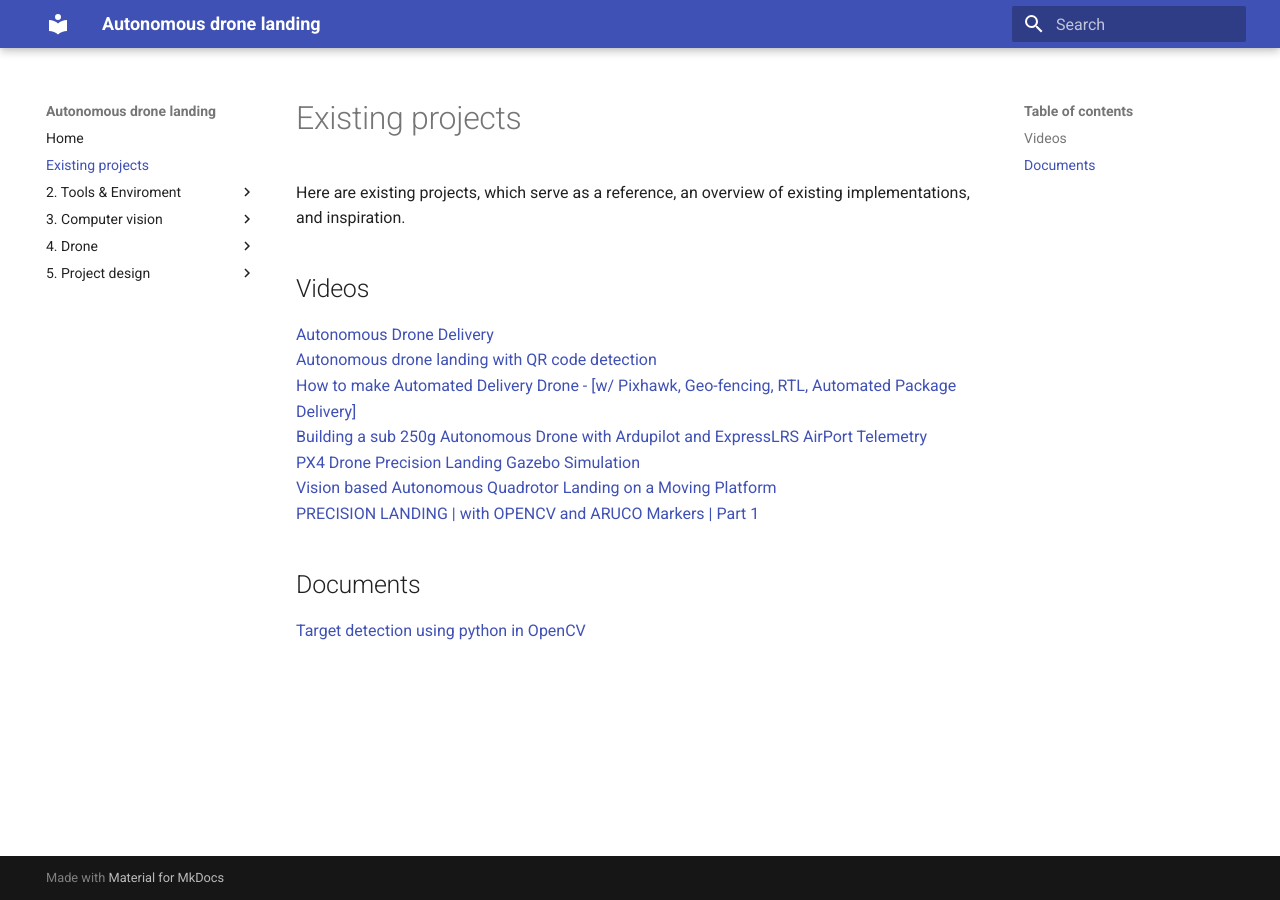
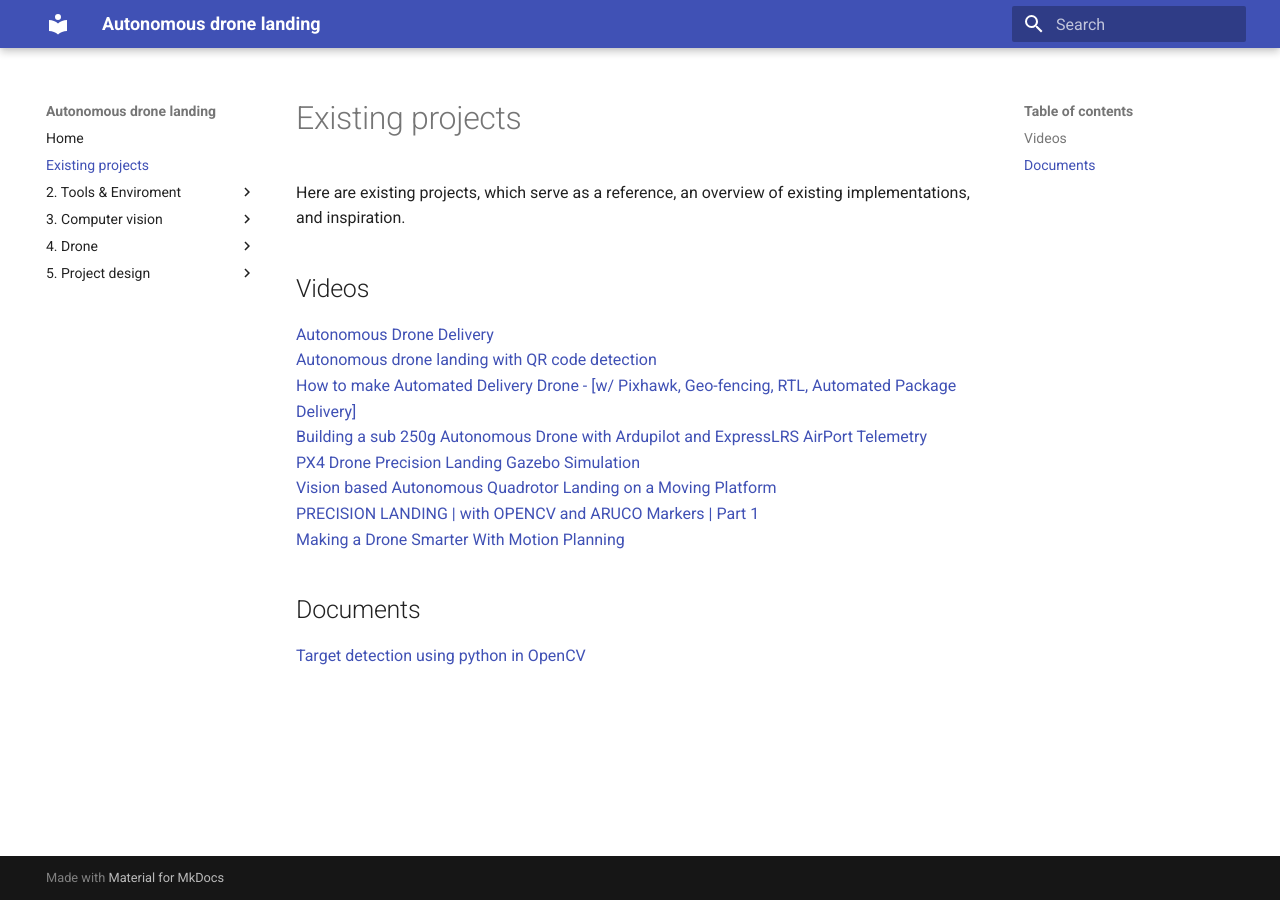
Before and after one commit to Podisti/drone-thesis-notes, an MkDocs documentation site: the page built from docs/1-existing_projects.md, in a window 1280 px wide. Built offline with MkDocs 1.6.1 and Material for MkDocs 9.7.7, drawn with Linux system fonts in a browser that asks for light colours.

Commit message:
Update: Added a new reference

```diff
--- a/docs/1-existing_projects.md
+++ b/docs/1-existing_projects.md
@@ -11,6 +11,7 @@ Here are existing projects, which serve as a reference, an overview of existing
 [PX4 Drone Precision Landing Gazebo Simulation](https://youtu.be/iRnLB31aQmA?si=iPD5nfcjfXKfa2IN)
 [Vision based Autonomous Quadrotor Landing on a Moving Platform](https://www.youtube.com/watch?v=Tz5ubwoAfNE)
 [PRECISION LANDING | with OPENCV and ARUCO Markers | Part 1](https://www.youtube.com/watch?v=wlT_0fhGrGg&list=PL4qdhmqiBsslUZ0cwWVeaPFafF18xq60k)
+[Making a Drone Smarter With Motion Planning](https://www.youtube.com/watch?v=p8frNNYQNV4)
 
 ## Documents
 
```
